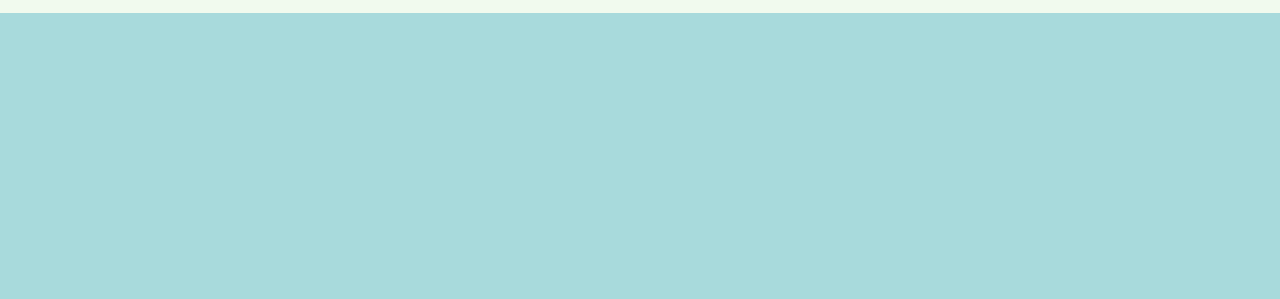
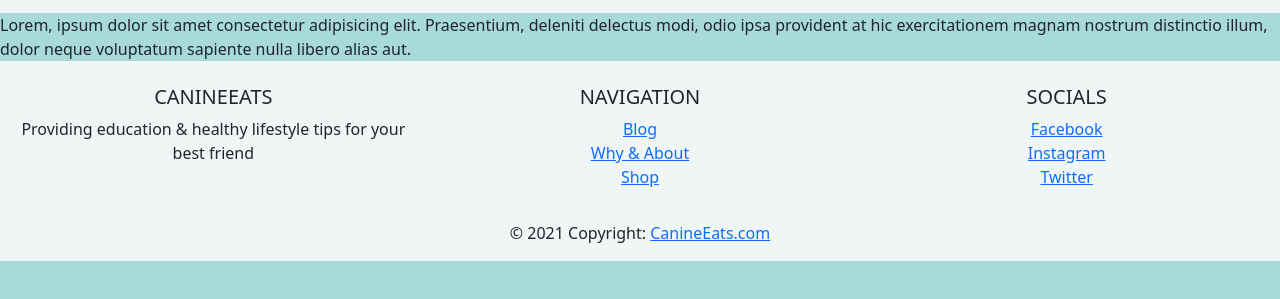
Before and after one commit to mgarafalo/NuCamp-Bootstrap-Project-Portfolio, a website: page index.html in a window 1280 px wide. Shown: the part 257-556 px from the top of the page. Drawn offline with nearby package versions, Linux system fonts and the light colour scheme.

Commit message:
Footer
Added footer & Nav links & Social links

```diff
--- a/css/styles.css
+++ b/css/styles.css
@@ -1,6 +1,11 @@
 body {
     background-color: #a8dadc;
     width: 100%;
+}
+
+footer {
+
+    background-color: #F0F6F6;
 }
 
 .card {
--- a/index.html
+++ b/index.html
@@ -14,7 +14,7 @@
     <title>CanineEats</title>
 </head>
 <body>
-    <div class="container-fluid" style="background-color: #f1faee">
+    <div class="container-fluid" style="background-color: #F0F6F6">
         <div class="row justify-content-center">
             <div class="mt-5 col-9 jumbotron jumbotron-fluid">
                 <h1 class="m3 pb-5" style="color: #4D5061; font-family: 'Rock Salt', cursive; font-size: 75px;">CanineEats</h1>
@@ -27,6 +27,51 @@
         </div>
     </div>
 
+    <div>Lorem, ipsum dolor sit amet consectetur adipisicing elit. Praesentium, deleniti delectus modi, odio ipsa provident at hic exercitationem magnam nostrum distinctio illum, dolor neque voluptatum sapiente nulla libero alias aut.</div>
+
+
+<footer class="site-footer font-small blue pt-4">
+    <div class="container-fluid text-center text-md-left">
+      <div class="row">
+        <div class="col-md-4 mt-md-0 mt-3">
+          <h5 class="text-uppercase">CanineEats</h5>
+          <p>Providing education & healthy lifestyle tips for your best friend</p>
+        </div>
+        <hr class="clearfix w-100 d-md-none pb-3">
+        <div class="col-md-4 mb-md-0 mb-3">
+          <h5 class="text-uppercase">Navigation</h5>
+          <ul class="list-unstyled">
+            <li>
+                <a href="index.html">Blog</a>
+              </li>
+              <li>
+                <a href="WhyAbout.html">Why & About</a>
+              </li>
+              <li>
+                <a href="shop.html">Shop</a>
+              </li>
+          </ul>
+        </div>
+        <div class="col-md-4 mb-md-0 mb-3">
+          <h5 class="text-uppercase">Socials</h5>
+          <ul class="list-unstyled">
+            <li>
+              <a href="#">Facebook</a>
+            </li>
+            <li>
+              <a href="#">Instagram</a>
+            </li>
+            <li>
+              <a href="#">Twitter</a>
+            </li>
+          </ul>
+        </div>
+      </div>
+    </div>
+    <div class="footer-copyright text-center py-3">© 2021 Copyright:
+      <a href="#"> CanineEats.com</a>
+    </div>
+  </footer>
 
 
 
```
Also changed, not shown: WhyAbout.html (+44 -0 lines), shop.html (+43 -0 lines), images/screencapture-127-0-0-1-5500-indexcopy-html-2021-06-15-16_58_35.png (added).
